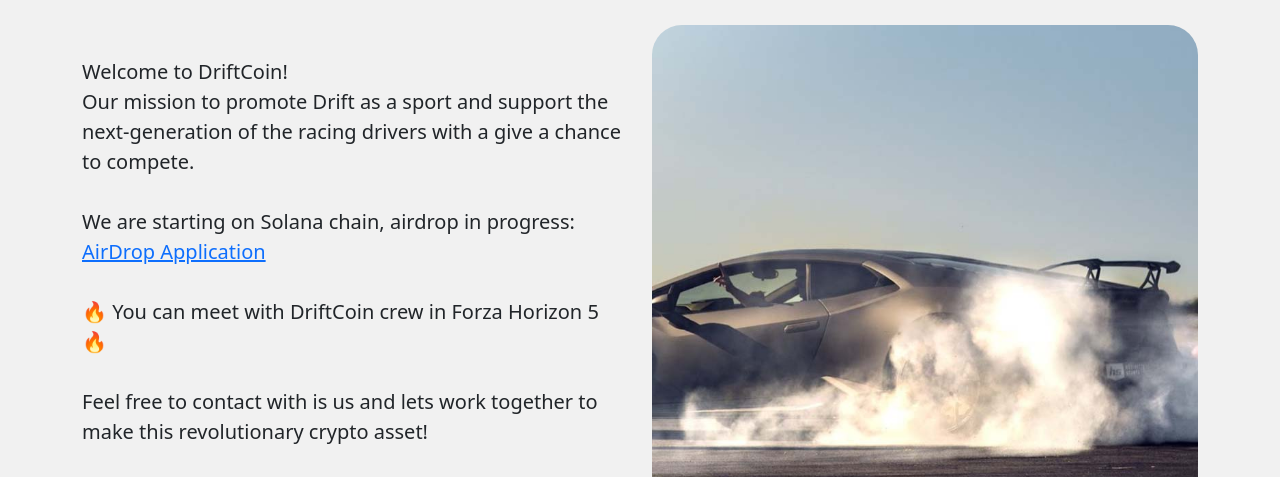
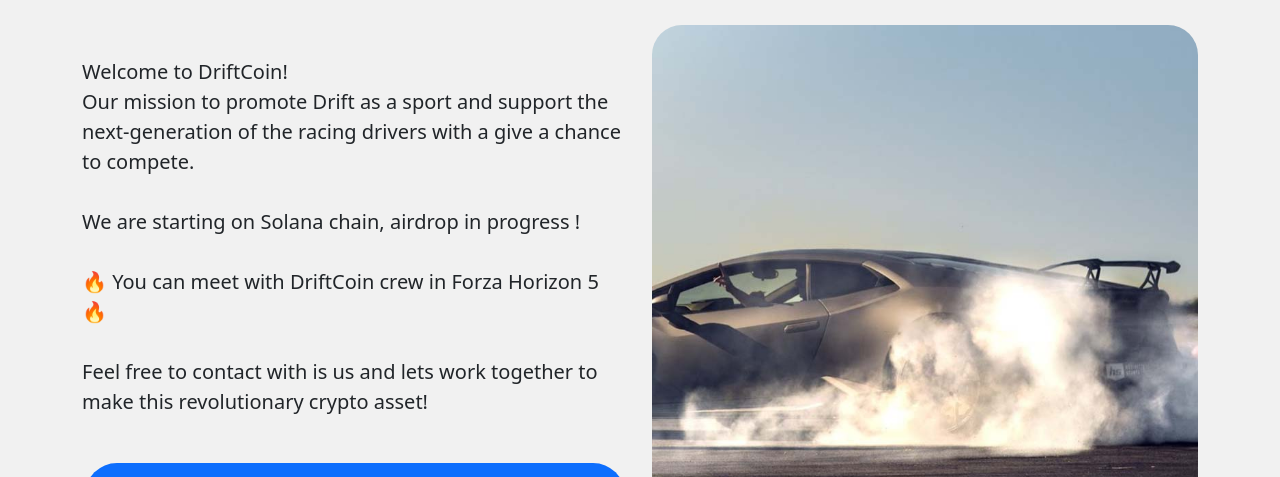
Before and after one commit to colloradofestival/driftcoinorg, a plain HTML site: page index.html in a window 1280 px wide. Shown: the part 79-556 px from the top of the page. Drawn offline with nearby package versions, Linux system fonts and the light colour scheme.

Commit message:
Update index.html

```diff
--- a/index.html
+++ b/index.html
@@ -93,8 +93,7 @@
               a chance to compete.
               <br>
               <br>
-              We are starting on Solana chain, airdrop in progress:
-              <a href="https://my.forms.app/form/6187bd2d8c8fa556a168a3a6">AirDrop Application</a>
+              We are starting on Solana chain, airdrop in progress !
               <br>
               <br>
               🔥 You can meet with DriftCoin crew in Forza Horizon 5 🔥
```
